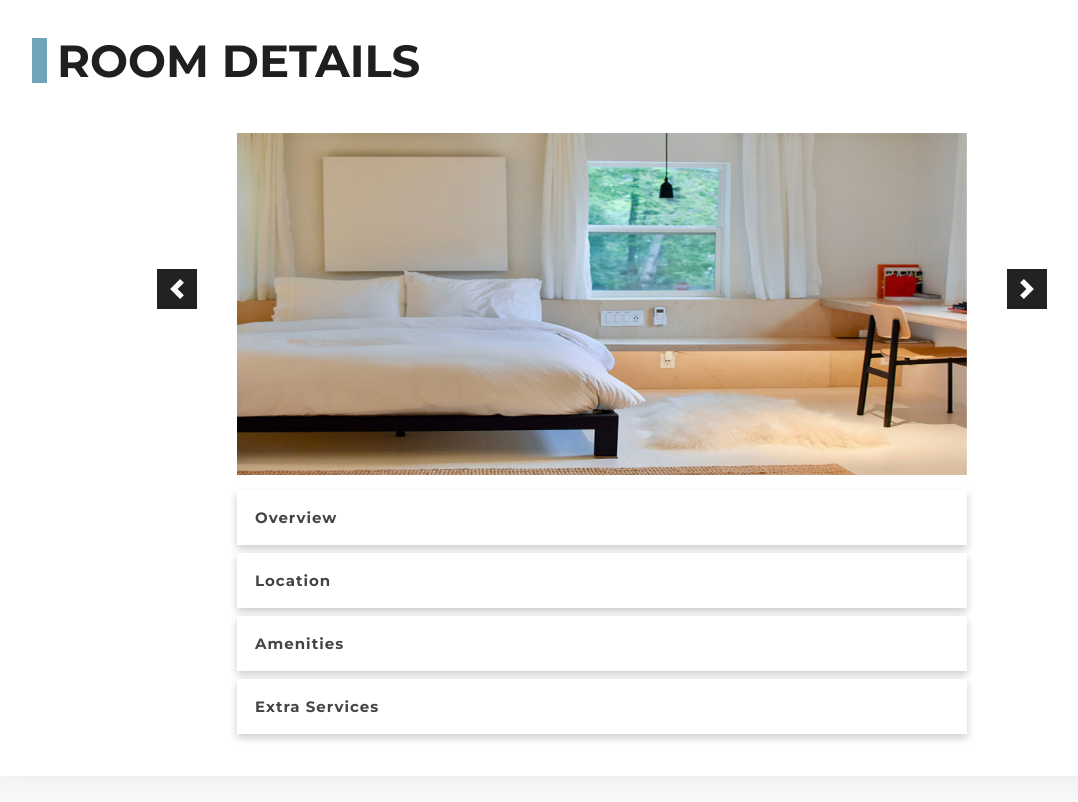
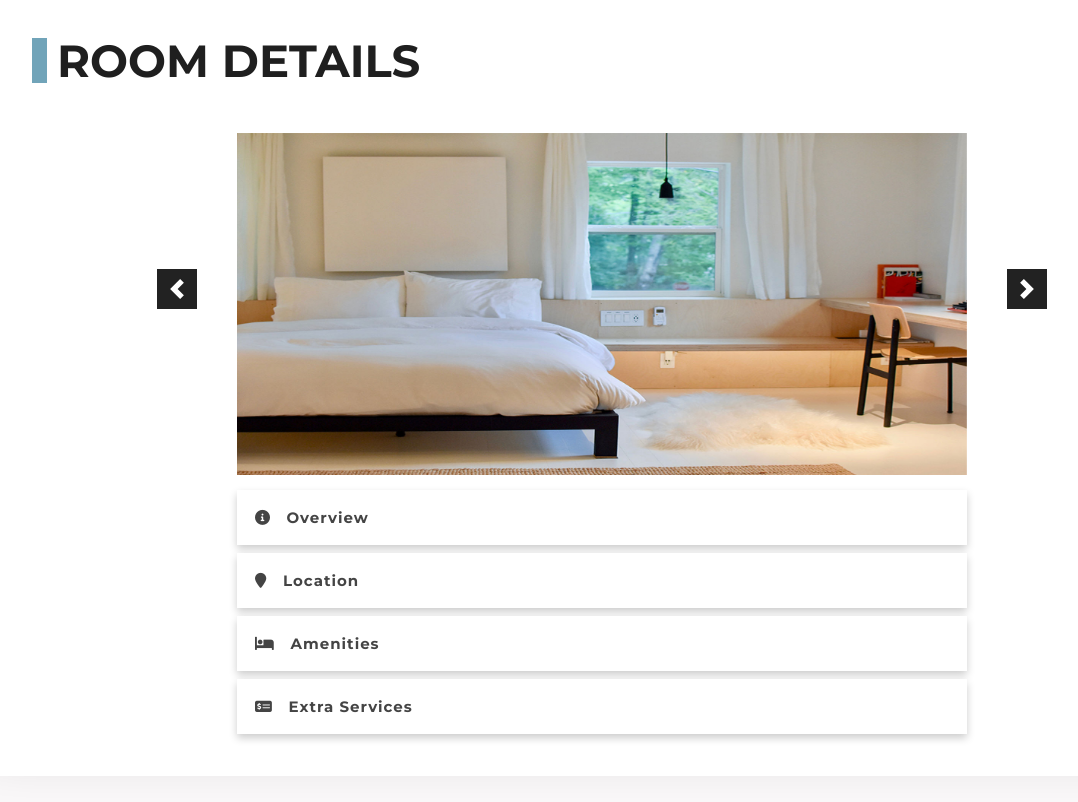
Before and after one commit to jaydesai2304/Hotel-Booking-system, a Django app: page /single_room/ in a window 1280 px wide. Shown: the part 391-1193 px from the top of the page, without its empty margins (38-1116 px from the left). Run offline with Django 5.2, Linux system fonts and the light colour scheme; some libraries are stand-ins or nearby versions.

Commit message:
update code

```diff
--- a/hotel_management/hotel/templates/contact.html
+++ b/hotel_management/hotel/templates/contact.html
@@ -206,6 +206,7 @@
          </div>
       </section>
       <!-- end section -->
+
       <!-- footer -->
       <footer class="main_footer white_reveal_ white_fonts">
          <div class="container">
@@ -235,6 +236,7 @@
                   </div>
                </div>
                <!-- end widget -->
+
                <!-- widget -->
                <div class="col-xl-4 col-lg-6">
                   <div class="full footer_widget">
@@ -252,6 +254,7 @@
                   </div>
                </div>
                <!-- end widget -->
+
                <!-- widget -->
                <div class="col-xl-4 col-lg-6">
                   <div class="full footer_widget">
--- a/hotel_management/hotel/templates/payment.html
+++ b/hotel_management/hotel/templates/payment.html
@@ -221,6 +221,7 @@
                      </div>
                   </div>
                   <!-- end widget -->
+
                   <!-- widget -->
                   <div class="col-xl-4 col-lg-6">
                      <div class="full footer_widget">
@@ -238,6 +239,7 @@
                      </div>
                   </div>
                   <!-- end widget -->
+
                   <!-- widget -->
                   <div class="col-xl-4 col-lg-6">
                      <div class="full footer_widget">
--- a/hotel_management/hotel/templates/single_room.html
+++ b/hotel_management/hotel/templates/single_room.html
@@ -142,42 +142,40 @@
                                  </div>
                               </div>
                               <div id="slider1" class="actp">
+
                                  <div class="accordion-wrapper">
-                                     <button class="accordion"><b>Overview</b></button>
+
+                                     <button class="accordion"><i class="fa fa-info-circle" aria-hidden="true"></i> <b> &nbsp; Overview</b></button>
                                      <div class="panel">
-                                         <p>Second set of details.</p>
+                                         <p>Located steps away from Calangute Beach, the property offers a luxury stay experience with well-furnished rooms, recreational amenities, and premium restaurants.</p>
+                                             <p><strong>➥</strong> &nbsp;Located right on the beach, the property is an ideal stay option for an ultimate Goan vacation.</p>
+                                             <p><strong>➥</strong> &nbsp;It features elegantly furnished villas and rooms with private sit-out areas to relax.</p>
+                                             <p><strong>➥</strong> &nbsp;There are multiple dining venues ensuring a delightful gastronomical experience.</p>
+                                             <p><strong>➥</strong> &nbsp;The property also houses an indoor play area featuring a pool table, table tennis, card games etc. </p>
                                      </div>
                                  </div>
 
                                  <div class="accordion-wrapper">
-                                     <button class="accordion"><b>Location</b></button>
+                                     <button class="accordion"><i class="fa fa-map-marker" aria-hidden="true" ></i><b>  &nbsp; Location</b></button>
                                      <div class="panel">
                                          <p>Calangute, Goa | 2 minutes walk to Calangute Beach</p>
                                      </div>
                                  </div>
 
                                  <div class="accordion-wrapper">
-                                     <button class="accordion"><b>Amenities</b></button>
-                                     <div class="panel">
-                                         <p>- Swimming Pool</p>
-                                         <p>- Restaurant</p>
-                                         <p>- Bar</p>
-                                         <p>- Vehicle Rentals</p>
-                                         <p>- 24-hour Room Service</p>
-                                         <p>- Kids Play Area</p>
-                                     </div>
+                                     <button class="accordion"><i class="fa fa-bed" aria-hidden="true"></i><b>  &nbsp; Amenities</b></button>
+
                                  </div>
 
                                  <div class="accordion-wrapper">
-                                     <button class="accordion"><b>Extra Services</b></button>
+                                     <button class="accordion"><i class="fas fa-money-check-alt"></i><b>  &nbsp; Extra Services</b></button>
                                      <div class="panel">
                                          <p>First set of details.</p>
                                      </div>
                                  </div>
+                                 <div>
+                           </div>
                              </div>
-
-
-
                         </div>
                      </div>
                   </div>
```
